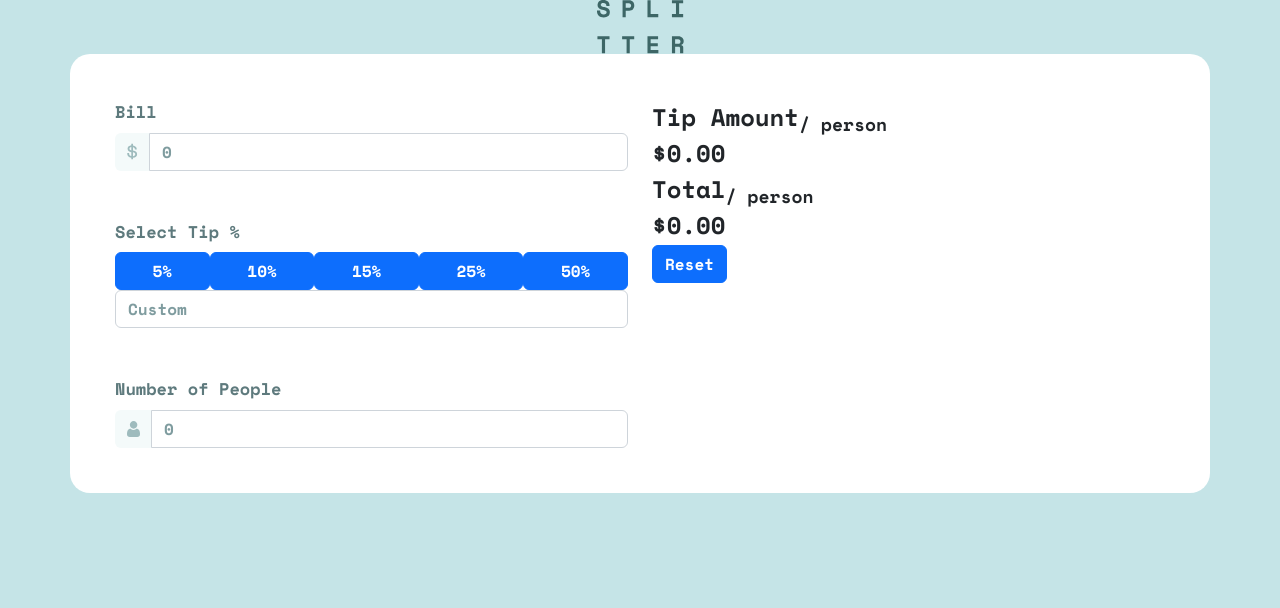
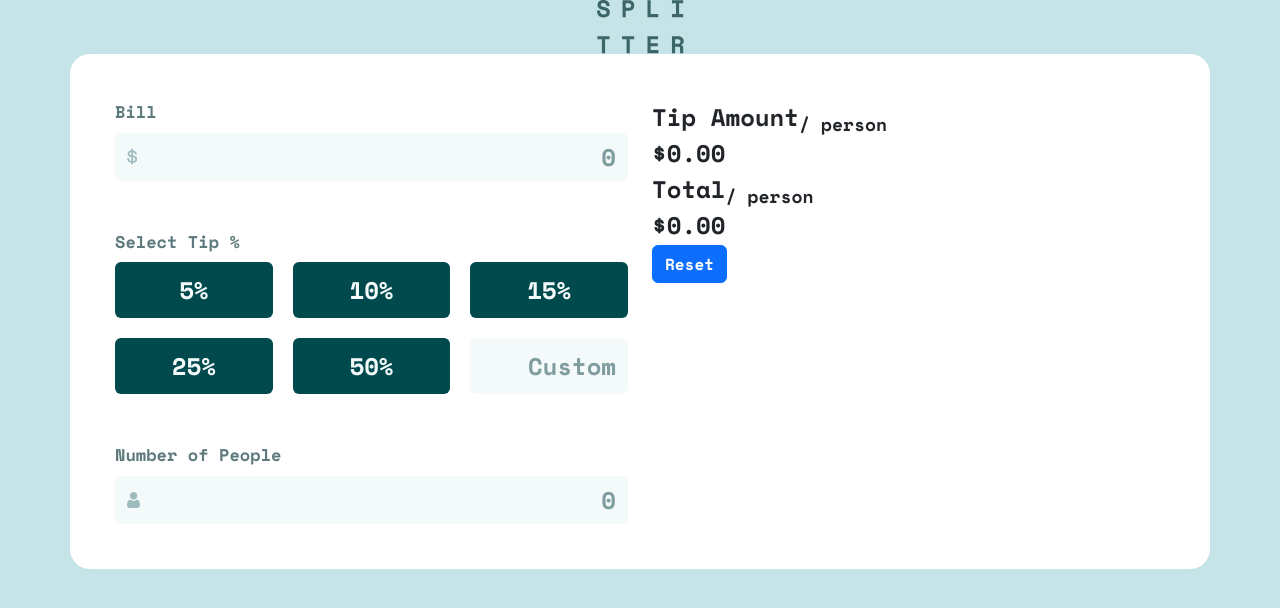
Before and after one commit to muksis/tip-calculator-app, a React (Create React App) app: page / in a window 1280 px wide. Shown: the top 608 px of the page. Built offline with nearby package versions, Linux system fonts and the light colour scheme.

Commit message:
add tipSelect and form control css

```diff
--- a/src/index.scss
+++ b/src/index.scss
@@ -47,10 +47,43 @@ body {
       color: $grayishCyan;
     }
 
+    .tipSelect {
+      gap: 20px;
+
+      .btn {
+        background-color: $veryDarkCyan;
+        color: $veryLightGrayishCyan;
+        border: none;
+        padding: 10px;
+        font-size: $baseFontSize;
+        width: calc((100% - 40px) / 3) !important;
+
+        &:hover {
+          background-color: $lightStrongCyan;
+          color: $veryDarkCyan;
+        }
+        &.active {
+          background-color: $strongCyan;
+          color: $veryDarkCyan;
+        }
+      }
+      input {
+        width: calc((100% - 40px) / 3) !important;
+      }
+    }
+
     .form-label {
       display: block;
       color: $darkGrayishCyan;
       font-size: 17px;
+    }
+
+    .form-control {
+      text-align: right;
+      font-size: $baseFontSize;
+      color: $veryDarkCyan;
+      border: 0;
+      background-color: $veryLightGrayishCyan;
     }
 
     .input-group-text {
```
